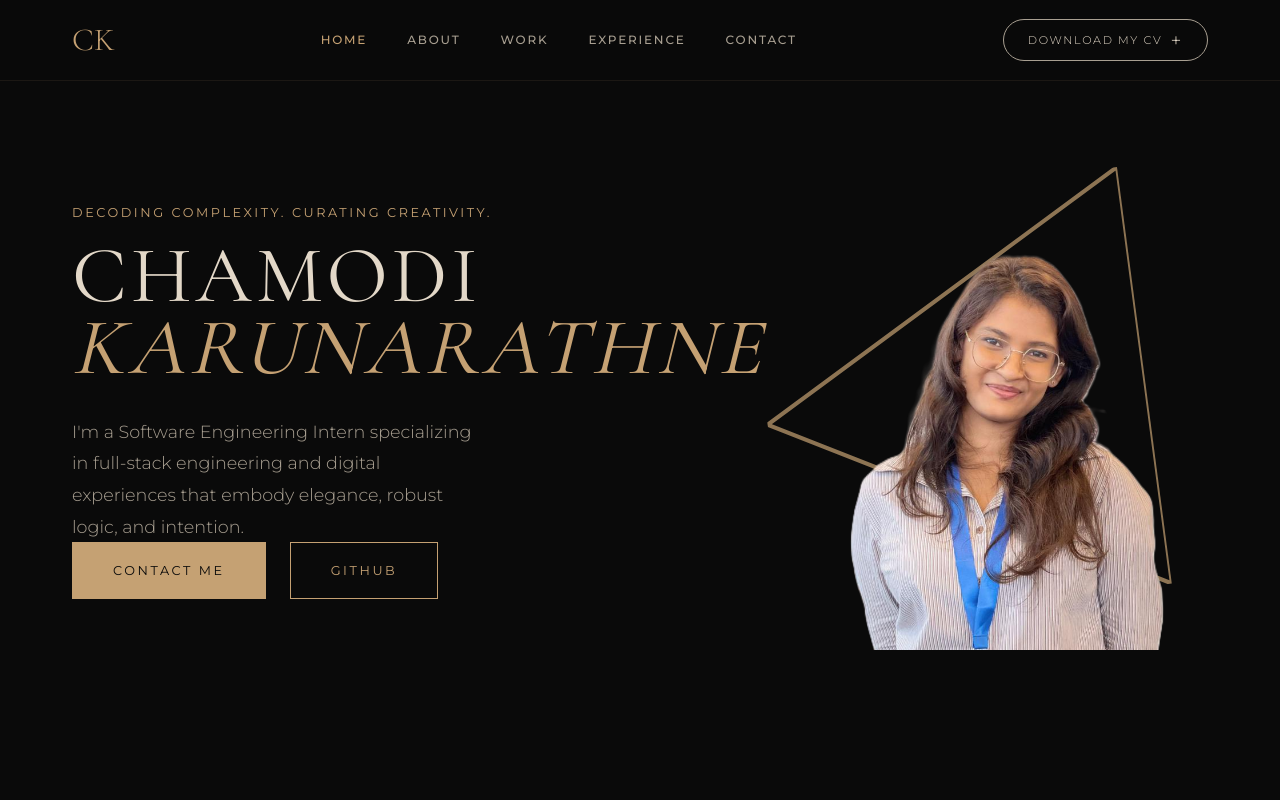
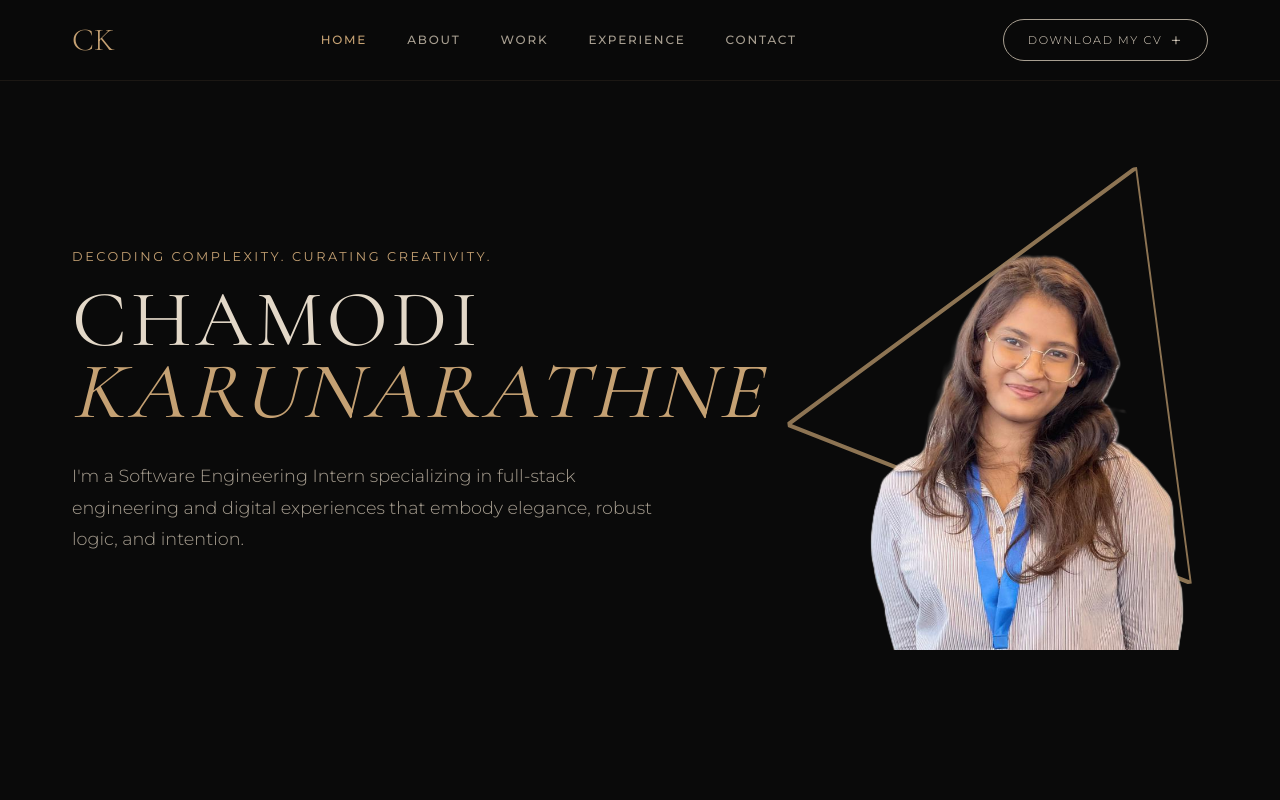
Before and after one commit to Chamodi-Karunarathne/chamodi-personal-portfolio, a Next.js app: page / in a window 1280 px wide. Shown: the top 800 px of the page. Built offline with nearby package versions, Linux system fonts and the light colour scheme.

Commit message:
feat: add HeroSection component with terminal-style text animation and layout

```diff
--- a/app/components/HeroSection.tsx
+++ b/app/components/HeroSection.tsx
@@ -40,17 +40,13 @@ export default function HeroSection() {
             <span style={{ display: 'block', color: 'var(--text-primary)' }}>Chamodi</span>
             <span style={{ display: 'block', color: 'var(--gold)', fontStyle: 'italic' }}>Karunarathne</span>
           </h1>
-          <p className="mb-8" style={{ color: 'var(--text-secondary)', fontSize: '1.1rem', maxWidth: '400px', lineHeight: 1.8 }}>
+          <p className="mb-8" style={{ color: 'var(--text-secondary)', fontSize: '1.1rem', maxWidth: '600px', lineHeight: 1.8 }}>
             I'm a Software Engineering Intern specializing in full-stack engineering and digital experiences that embody elegance, robust logic, and intention.
           </p>
-          <div className="flex gap-6">
-            <a href="mailto:chamokarunarathne27@gmail.com" className="glow-button">Contact Me</a>
-            <a href="https://github.com/Chamodi-Karunarathne" target="_blank" rel="noreferrer" className="glow-button-outline">GitHub</a>
-          </div>
         </div>
 
         {/* Right Column: Image with Gold Triangle */}
-        <div style={{ position: 'relative', display: 'flex', justifyContent: 'flex-end', alignItems: 'center' }}>
+        <div style={{ position: 'relative', display: 'flex', justifyContent: 'flex-end', alignItems: 'center', transform: 'translateX(20px)' }}>
 
           {/* Decorative Gold Triangle Behind */}
           <div style={{
```
